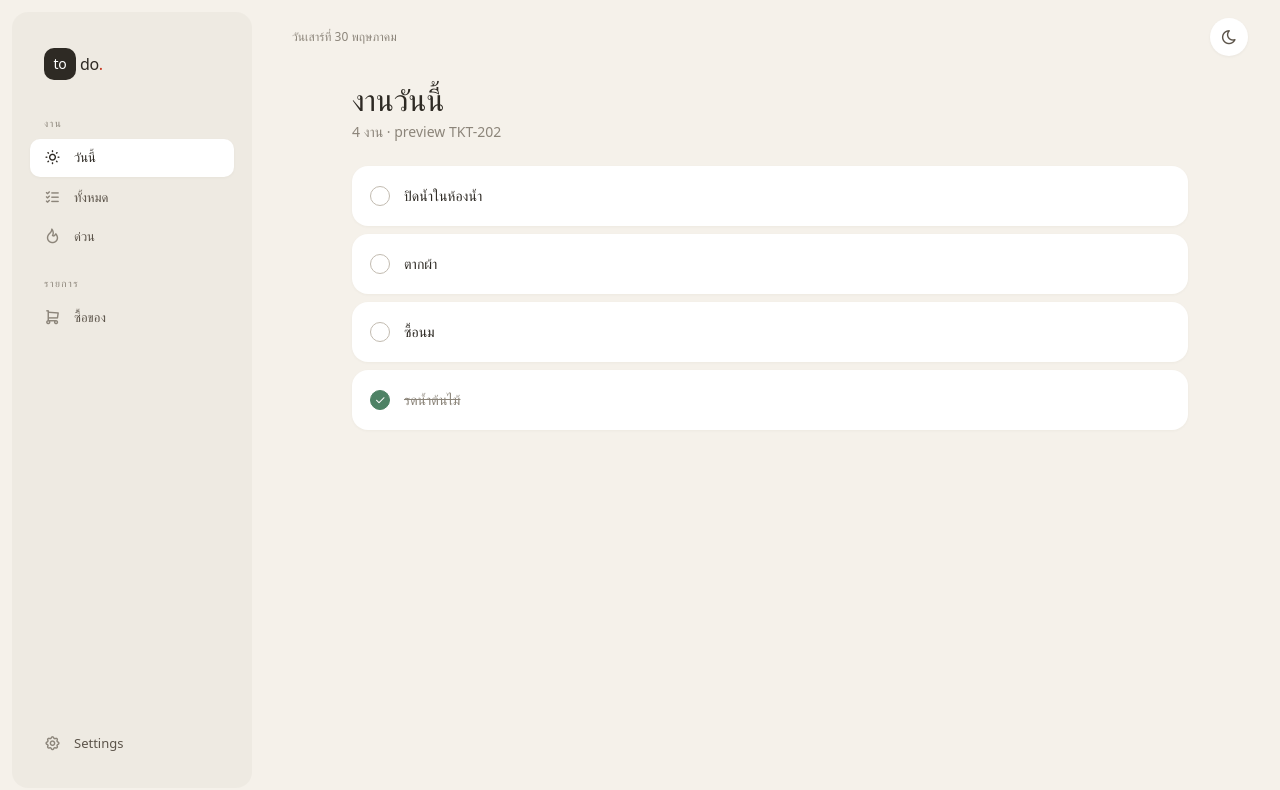
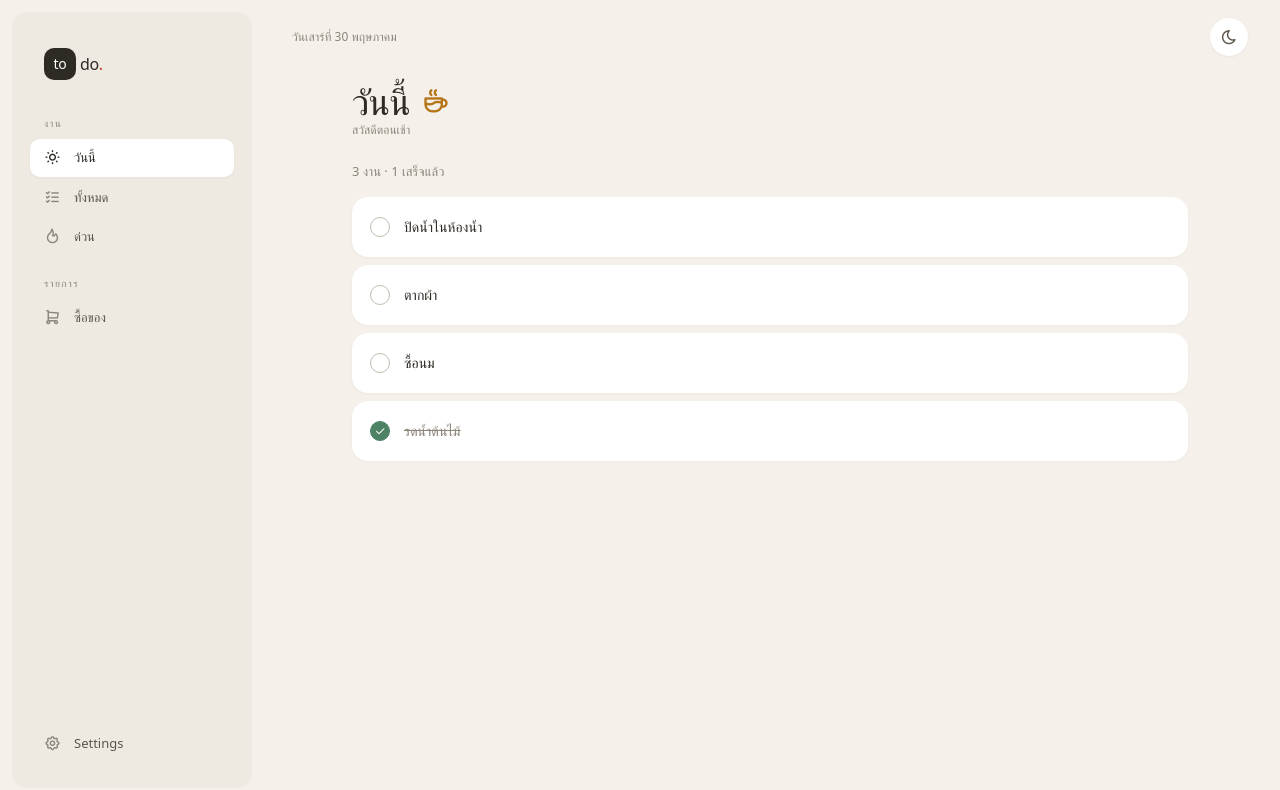
Before and after one commit to RatreeOchn/react-todo-app, a React (Vite) app: page / in a window 1280 px wide. Shown: the top 790 px of the page. Built offline with nearby package versions, Linux system fonts and the light colour scheme; a web font is replaced by a local one.

Commit message:
feat(tasks): add empty state, and hero

```diff
--- /dev/null
+++ b/src/components/EmptyState.tsx
@@ -0,0 +1,32 @@
+interface EmptyStateProps {
+  icon: string;
+  title: string;
+  description?: string;
+  action?: {
+    label: string;
+    onClick: () => void;
+  };
+}
+
+export default function EmptyState({ icon, title, description, action }: EmptyStateProps) {
+  return (
+    <div className="text-center py-14 px-6 bg-(--surface) rounded-2xl shadow-[0_1px_3px_rgba(46,42,36,0.04)]">
+      <div className="text-4xl text-(--ink-4) mb-3.5">
+        <i className={`ti ${icon}`} />
+      </div>
+      <h3 className="text-lg font-medium text-(--ink) mb-1.5">{title}</h3>
+      {description && (
+        <p className="text-[13px] text-(--ink-3) max-w-70 mx-auto mb-5">{description}</p>
+      )}
+      {action && (
+        <button
+          onClick={action.onClick}
+          className="inline-flex items-center gap-1.5 text-[13px] px-4 py-2.5 rounded-xl bg-(--ink) text-(--bg) transition-all hover:-translate-y-px"
+        >
+          <i className="ti ti-plus text-[13px]" />
+          {action.label}
+        </button>
+      )}
+    </div>
+  );
+}
--- /dev/null
+++ b/src/components/Task/Hero.tsx
@@ -0,0 +1,47 @@
+import { useAppStore } from '@/store/useAppStore';
+
+function getGreeting(): { text: string; icon: string } {
+  const hour = new Date().getHours();
+  if (hour < 12) return { text: 'สวัสดีตอนเช้า', icon: 'ti-coffee' };
+  if (hour < 17) return { text: 'สวัสดีตอนบ่าย', icon: 'ti-sun' };
+  if (hour < 21) return { text: 'สวัสดีตอนเย็น', icon: 'ti-sunset' };
+  return { text: 'ราตรีสวัสดิ์', icon: 'ti-moon' };
+}
+
+const PAGE_TITLES: Record<string, string> = {
+  today: 'วันนี้',
+  all: 'งานทั้งหมด',
+  urgent: 'งานด่วน',
+};
+
+const PAGE_ICONS: Record<string, string> = {
+  today: '',
+  all: 'ti-list-check',
+  urgent: 'ti-flame',
+};
+
+export default function Hero() {
+  const currentPage = useAppStore((s) => s.currentPage);
+  const greeting = getGreeting();
+
+  const title = PAGE_TITLES[currentPage] || 'วันนี้';
+  const icon = PAGE_ICONS[currentPage] || greeting.icon;
+  const showGreeting = currentPage === 'today';
+
+  return (
+    <div className="mb-6">
+      <h1 className="text-4xl font-medium tracking-tight leading-[1.1] flex items-center gap-3">
+        <span>{title}</span>
+        <span
+          className={[
+            'text-[28px]',
+            currentPage === 'urgent' ? 'text-(--urgent)' : 'text-(--warn)',
+          ].join(' ')}
+        >
+          <i className={`ti ${icon}`} />
+        </span>
+      </h1>
+      {showGreeting && <div className="text-xs text-(--ink-3) mb-1.5">{greeting.text}</div>}
+    </div>
+  );
+}
--- a/src/pages/TasksPage.tsx
+++ b/src/pages/TasksPage.tsx
@@ -1,26 +1,78 @@
+import { useMemo } from 'react';
 import { useAppStore } from '@/store/useAppStore';
 import TaskCard from '@/components/Task/TaskCard';
+import EmptyState from '@/components/EmptyState';
+import Hero from '@/components/Task/Hero';
 
 export default function TasksPage() {
   const currentPage = useAppStore((s) => s.currentPage);
   const tasks = useAppStore((s) => s.tasks);
 
-  const titles: Record<string, string> = {
-    today: 'งานวันนี้',
-    all: 'งานทั้งหมด',
-    urgent: 'งานด่วน',
-  };
+  const filteredTasks = useMemo(() => {
+    if (currentPage === 'urgent') {
+      return tasks.filter((t) => t.priority === 'urgent' && !t.done);
+    }
+    return tasks;
+  }, [tasks, currentPage]);
+
+  const activeCount = filteredTasks.filter((t) => !t.done).length;
+  const doneCount = filteredTasks.filter((t) => t.done).length;
 
   return (
     <div>
-      <h1 className="text-3xl font-medium text-(--ink) mb-1">{titles[currentPage] || 'งาน'}</h1>
-      <p className="text-sm text-(--ink-3) mb-6">{tasks.length} งาน · preview TKT-202</p>
+      <Hero />
 
-      <div className="flex flex-col gap-2">
-        {tasks.map((task) => (
-          <TaskCard key={task.id} task={task} />
-        ))}
-      </div>
+      {filteredTasks.length === 0 ? (
+        renderEmptyState(currentPage)
+      ) : (
+        <>
+          <div className="text-[13px] text-(--ink-3) mb-4">
+            {currentPage === 'urgent' ? (
+              <>{filteredTasks.length} งานด่วน</>
+            ) : (
+              <>
+                {activeCount} งาน · {doneCount} เสร็จแล้ว
+              </>
+            )}
+          </div>
+
+          <div className="flex flex-col gap-2">
+            {filteredTasks.map((task) => (
+              <TaskCard key={task.id} task={task} />
+            ))}
+          </div>
+        </>
+      )}
     </div>
   );
 }
+
+function renderEmptyState(currentPage: string) {
+  if (currentPage === 'urgent') {
+    return (
+      <EmptyState
+        icon="ti-flame-off"
+        title="ไม่มีงานด่วน"
+        description="สบายใจได้ ทุกอย่างยังพอมีเวลา"
+      />
+    );
+  }
+
+  if (currentPage === 'all') {
+    return (
+      <EmptyState
+        icon="ti-list-check"
+        title="ยังไม่มีงานในระบบ"
+        description="เริ่มเพิ่มงานแรกของคุณได้เลย"
+      />
+    );
+  }
+
+  return (
+    <EmptyState
+      icon="ti-confetti"
+      title="ว่างทั้งวันเลย"
+      description="เพิ่มงานสักอย่างไหม? หรือพักผ่อนสักวันก็ดีนะ"
+    />
+  );
+}
```
